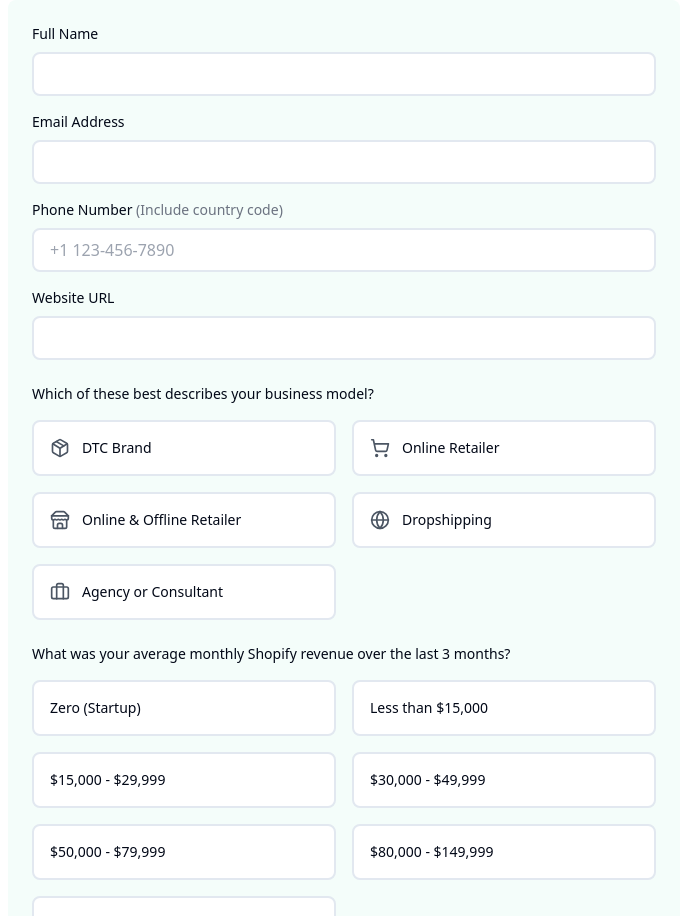
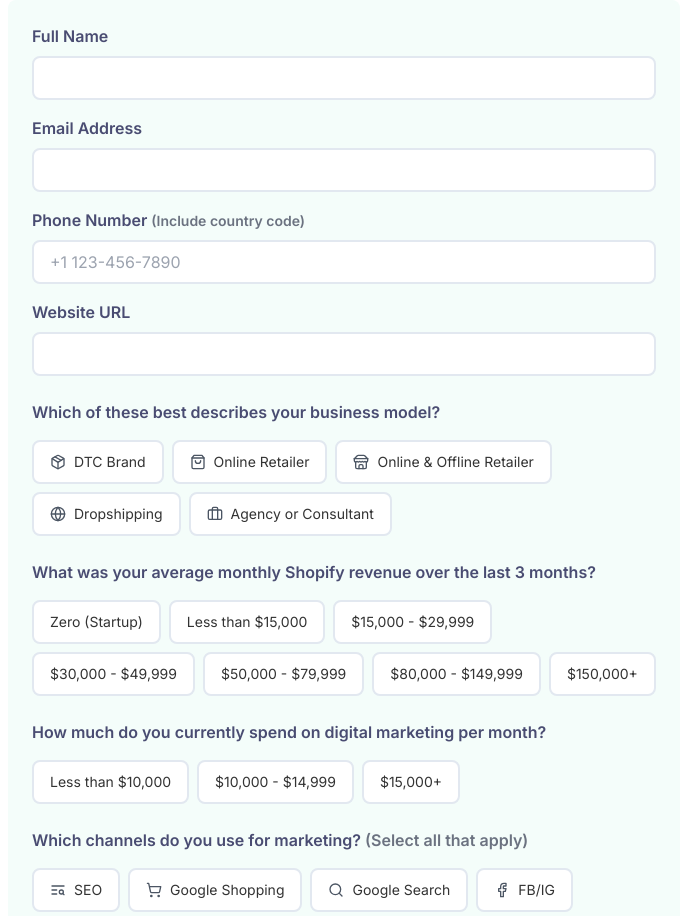
Before and after one commit to gkhang2806/logeix-form, a React (Vite) app: page / in a window 1280 px wide. Shown: the top 916 px of the page, without its empty margins (296-983 px from the left). Built offline with nearby package versions, Linux system fonts and the light colour scheme.

Commit message:
please be final

```diff
--- a/index.html
+++ b/index.html
@@ -3,7 +3,21 @@
   <head>
     <meta charset="UTF-8" />
     <meta name="viewport" content="width=device-width, initial-scale=1.0" />
+    <link rel="preconnect" href="https://fonts.googleapis.com">
+    <link rel="preconnect" href="https://fonts.gstatic.com" crossorigin>
+    <link href="https://fonts.googleapis.com/css2?family=Inter:wght@400;500;600;700&display=swap" rel="stylesheet">
     <title>Contact Form</title>
+    <style>
+      body {
+        margin: 0;
+        font-family: 'Inter', -apple-system, BlinkMacSystemFont, system-ui, sans-serif;
+      }
+
+      * {
+        -webkit-font-smoothing: antialiased;
+        -moz-osx-font-smoothing: grayscale;
+      }
+    </style>
   </head>
   <body>
     <div id="root"></div>
--- a/src/contact-form.tsx
+++ b/src/contact-form.tsx
@@ -2,6 +2,7 @@ import { useState, useEffect } from 'react';
 import {
   Search,
   ShoppingCart,
+  ShoppingBag,
   Globe,
   Facebook,
   Package,
@@ -150,11 +151,11 @@ const ContactForm = () => {
   const currencySymbol = isUK ? '£' : '$';
 
   return (
-    <form onSubmit={handleSubmit} className="max-w-2xl mx-auto p-6 space-y-6 bg-[#f4fdfa] rounded-lg">
+    <form onSubmit={handleSubmit} className="max-w-2xl mx-auto p-6 space-y-6 bg-[#f4fdfa] text-[#333] rounded-lg">
       {/* Basic Information */}
       <div className="space-y-4">
         <div>
-          <label className="block text-sm font-medium mb-2">Full Name</label>
+          <label className="block text-[#000037b3] mb-2 font-semibold">Full Name</label>
           <input
             type="text"
             required
@@ -165,7 +166,7 @@ const ContactForm = () => {
         </div>
 
         <div>
-          <label className="block text-sm font-medium mb-2">Email Address</label>
+          <label className="block text-[#000037b3] mb-2 font-semibold">Email Address</label>
           <input
             type="email"
             required
@@ -176,7 +177,7 @@ const ContactForm = () => {
         </div>
 
         <div>
-          <label className="block text-sm font-medium mb-2">
+          <label className="block text-[#000037b3] mb-2 font-semibold">
             Phone Number <span className="text-gray-500 text-sm">(Include country code)</span>
           </label>
           <input
@@ -190,7 +191,7 @@ const ContactForm = () => {
         </div>
 
         <div>
-          <label className="block text-sm font-medium mb-2">Website URL</label>
+          <label className="block text-[#000037b3] mb-2 font-semibold">Website URL</label>
           <input
             type="text"
             required
@@ -217,20 +218,20 @@ const ContactForm = () => {
 
       {/* Business Model */}
       <div className="space-y-4">
-        <label className="block text-sm font-medium mb-2">
+        <label className="block text-[#000037b3] mb-2 font-semibold">
           Which of these best describes your business model?
         </label>
-        <div className="grid grid-cols-1 min-[480px]:grid-cols-2 gap-4">
+        <div className="flex flex-wrap gap-2">
           {[
             { id: 'dtc-brand', label: 'DTC Brand', icon: Package },
-            { id: 'online-retailer', label: 'Online Retailer', icon: ShoppingCart },
+            { id: 'online-retailer', label: 'Online Retailer', icon: ShoppingBag },
             { id: 'online-offline-retailer', label: 'Online & Offline Retailer', icon: Store },
             { id: 'dropshipping', label: 'Dropshipping', icon: Globe },
             { id: 'agency-consultant', label: 'Agency or Consultant', icon: Briefcase },
           ].map((option) => (
             <label
               key={option.id}
-              className={`flex items-center p-4 border-2 rounded-lg cursor-pointer bg-white
+              className={`flex items-center px-4 py-[10px] border-2 rounded-lg cursor-pointer bg-white
                 ${formData.businessModel === option.label ? 'border-emerald-500 bg-white hover:bg-gray-50' : 'hover:bg-gray-50'}`}
             >
               <input
@@ -242,8 +243,8 @@ const ContactForm = () => {
                 className="sr-only"
                 required
               />
-              <option.icon className="w-5 h-5 mr-3 text-gray-600" />
-              <span className="text-sm font-medium">{option.label}</span>
+              <option.icon className="w-4 h-4 mr-2 text-gray-600" />
+              <span className="text-sm">{option.label}</span>
             </label>
           ))}
         </div>
@@ -253,10 +254,10 @@ const ContactForm = () => {
         <>
           {/* Monthly Revenue */}
           <div className="space-y-4">
-            <label className="block text-sm font-medium mb-2">
+            <label className="block text-[#000037b3] mb-2 font-semibold">
               What was your average monthly Shopify revenue over the last 3 months?
             </label>
-            <div className="grid grid-cols-1 min-[480px]:grid-cols-2 gap-4">
+            <div className="flex flex-wrap gap-2">
               {[
                 'Zero (Startup)',
                 `Less than ${currencySymbol}15,000`,
@@ -268,7 +269,7 @@ const ContactForm = () => {
               ].map((option) => (
                 <label
                   key={option}
-                  className={`flex items-center p-4 border-2 rounded-lg cursor-pointer bg-white
+                  className={`flex items-center px-4 py-[10px] border-2 rounded-lg cursor-pointer bg-white
                     ${formData.monthlyRevenue === option ? 'border-emerald-500 bg-white hover:bg-gray-50' : 'hover:bg-gray-50'}`}
                 >
                   <input
@@ -280,7 +281,7 @@ const ContactForm = () => {
                     className="sr-only"
                     required
                   />
-                  <span className="text-sm font-medium">{option}</span>
+                  <span className="text-sm">{option}</span>
                 </label>
               ))}
             </div>
@@ -288,10 +289,10 @@ const ContactForm = () => {
 
           {/* Monthly Marketing Spend */}
           <div className="space-y-4">
-            <label className="block text-sm font-medium mb-2">
+            <label className="block text-[#000037b3] mb-2 font-semibold">
               How much do you currently spend on digital marketing per month?
             </label>
-            <div className="grid grid-cols-1 min-[480px]:grid-cols-2 gap-4">
+            <div className="flex flex-wrap gap-2">
               {[
                 `Less than ${currencySymbol}10,000`,
                 `${currencySymbol}10,000 - ${currencySymbol}14,999`,
@@ -299,7 +300,7 @@ const ContactForm = () => {
               ].map((option) => (
                 <label
                   key={option}
-                  className={`flex items-center p-4 border-2 rounded-lg cursor-pointer bg-white
+                  className={`flex items-center px-4 py-[10px] border-2 rounded-lg cursor-pointer bg-white
                     ${formData.monthlySpend === option ? 'border-emerald-500 bg-white hover:bg-gray-50' : 'hover:bg-gray-50'}`}
                 >
                   <input
@@ -311,7 +312,7 @@ const ContactForm = () => {
                     className="sr-only"
                     required
                   />
-                  <span className="text-sm font-medium">{option}</span>
+                  <span className="text-sm">{option}</span>
                 </label>
               ))}
             </div>
@@ -319,10 +320,10 @@ const ContactForm = () => {
 
           {/* Marketing Channels */}
           <div className="space-y-4">
-            <label className="block text-sm font-medium mb-2">
+            <label className="block text-[#000037b3] mb-2 font-semibold">
               Which channels do you use for marketing? <span className="text-gray-500">(Select all that apply)</span>
             </label>
-            <div className="grid grid-cols-1 min-[480px]:grid-cols-2 gap-4">
+            <div className="flex flex-wrap gap-2">
               {[
                 { id: 'Marketing-Channel-SEO', label: 'SEO', icon: TextSearch },
                 { id: 'Marketing-Channel-Google-Shopping', label: 'Google Shopping', icon: ShoppingCart },
@@ -331,7 +332,7 @@ const ContactForm = () => {
               ].map((channel) => (
                 <label
                   key={channel.id}
-                  className={`flex items-center p-4 border-2 rounded-lg cursor-pointer bg-white
+                  className={`flex items-center px-4 py-[10px] border-2 rounded-lg cursor-pointer bg-white
                     ${formData.marketingChannels.includes(channel.label) ? 'border-emerald-500 bg-white hover:bg-gray-50' : 'hover:bg-gray-50'}`}
                 >
                   <input
@@ -347,14 +348,14 @@ const ContactForm = () => {
                     }}
                     className="sr-only"
                   />
-                  <channel.icon className="w-5 h-5 mr-3 text-gray-600" />
-                  <span className="text-sm font-medium">{channel.label}</span>
+                  <channel.icon className="w-4 h-4 mr-2 text-gray-600" />
+                  <span className="text-sm">{channel.label}</span>
                 </label>
               ))}
 
               {/* Other Marketing Channel */}
               <label
-                className={`flex items-center p-4 border-2 rounded-lg cursor-pointer bg-white
+                className={`flex items-center px-4 py-[10px] border-2 rounded-lg cursor-pointer bg-white
                   ${formData.marketingChannels.includes('Other') ? 'border-emerald-500 bg-white hover:bg-gray-50' : 'hover:bg-gray-50'}`}
               >
                 <input
@@ -370,8 +371,8 @@ const ContactForm = () => {
                   }}
                   className="sr-only"
                 />
-                <Asterisk className="w-5 h-5 mr-3 text-gray-600" />
-                <span className="text-sm font-medium">Other</span>
+                <Asterisk className="w-4 h-4 mr-2 text-gray-600" />
+                <span className="text-sm">Other</span>
               </label>
 
               {formData.marketingChannels.includes('Other') && (
@@ -379,7 +380,7 @@ const ContactForm = () => {
                   type="text"
                   name="Marketing-Channel-Other"
                   placeholder="Please specify"
-                  className="w-full px-4 py-2 border-2 rounded-lg focus:ring-2 focus:ring-emerald-500 focus:outline-none col-span-2"
+                  className="w-full mt-2 px-4 py-2 border-2 rounded-lg focus:ring-2 focus:ring-emerald-500 focus:outline-none col-span-2"
                   value={formData.otherMarketingChannel}
                   onChange={(e) => setFormData({...formData, otherMarketingChannel: e.target.value})}
                   required={formData.marketingChannels.includes('Other')}
@@ -393,7 +394,7 @@ const ContactForm = () => {
       {/* Agency Message */}
       {isAgencyConsultant && (
         <div className="space-y-4">
-          <label className="block text-sm font-medium mb-2">How can we help you?</label>
+          <label className="block text-[#000037b3] mb-2 font-semibold">How can we help you?</label>
           <textarea
             name="Agency-Message"
             required
```
